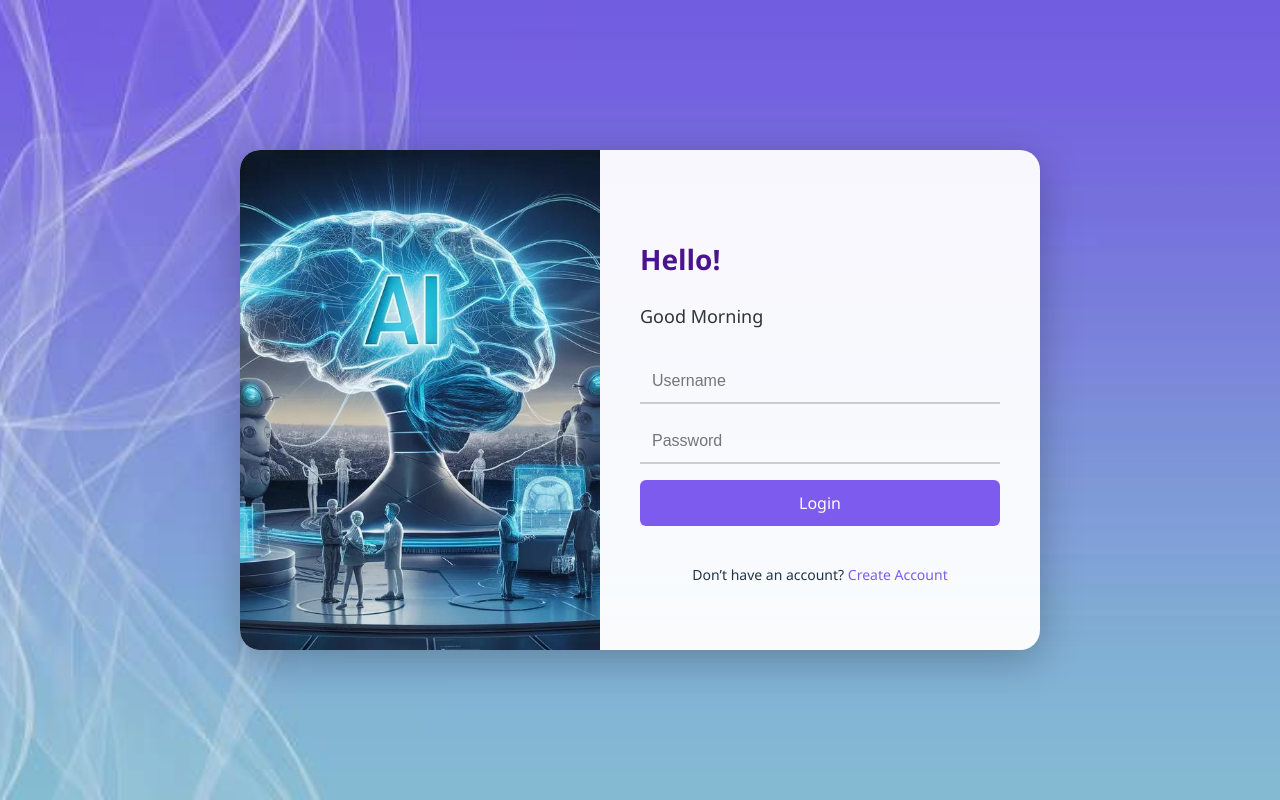
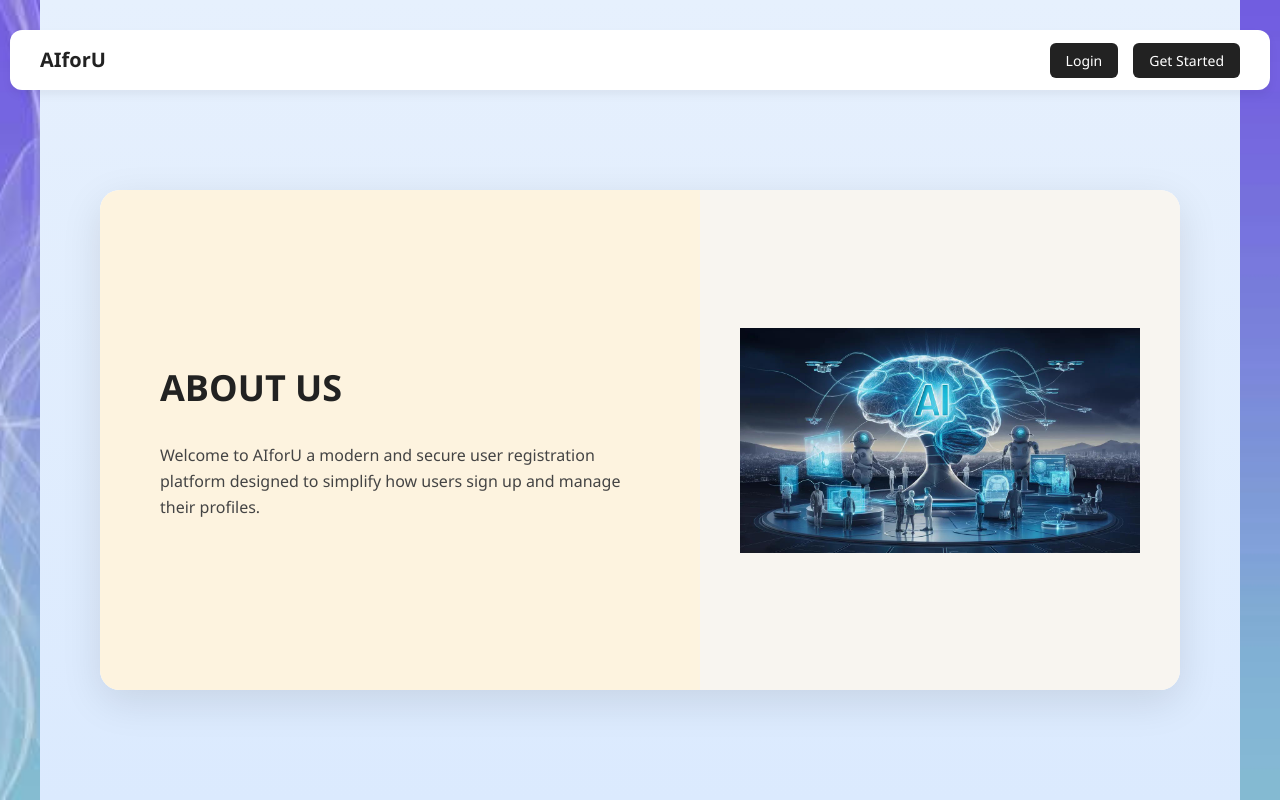
Before and after one commit to Vasnitha16/Register_Web_App, a React (Vite) app in the folder frontend/: page / in a window 1280 px wide. Before the commit this address led to /login. Built offline with nearby package versions, Linux system fonts and the light colour scheme.

Commit message:
commit about

```diff
--- /dev/null
+++ b/frontend/src/AboutPage.css
@@ -0,0 +1,104 @@
+/* Full page background */
+.about-page {
+  height: 100vh;
+  background: linear-gradient(to bottom, #e6f0fd, #dbeafe);
+  display: flex;
+  flex-direction: column;
+  align-items: center;
+  justify-content: flex-start;
+  font-family: 'Segoe UI', Tahoma, Geneva, Verdana, sans-serif;
+}
+
+/* Top navigation bar */
+.navbar {
+  width: 100%;
+  max-width: 1200px;
+  height: 60px;
+  background-color: #fff;
+  margin-top: 30px;
+  border-radius: 12px;
+  box-shadow: 0 5px 10px rgba(0,0,0,0.05);
+  display: flex;
+  align-items: center;
+  justify-content: space-between;
+  padding: 0 30px;
+}
+
+.navbar-left span {
+  margin-right: 20px;
+  font-size: 14px;
+  cursor: pointer;
+  color: #333;
+}
+
+.navbar-center {
+  font-size: 20px;
+  font-weight: bold;
+  color: #222;
+}
+
+.navbar-right button {
+  margin-left: 15px;
+  padding: 8px 16px;
+  font-size: 14px;
+  border: none;
+  border-radius: 6px;
+  background-color: #222;
+  color: white;
+  cursor: pointer;
+}
+
+.navbar-right button:hover {
+  background-color: #444;
+}
+
+/* Main rectangle */
+.about-card {
+  width: 90%;
+  max-width: 1200px;
+  height: 500px;
+  background-color: white;
+  margin-top: 100px;
+  border-radius: 20px;
+  display: flex;
+  overflow: hidden;
+  box-shadow: 0 12px 40px rgba(0, 0, 0, 0.1);
+}
+
+/* Left side (text) */
+.about-left {
+  flex: 1;
+  background-color: #fdf3df;
+  padding: 60px;
+  display: flex;
+  flex-direction: column;
+  justify-content: center;
+}
+
+.about-left h1 {
+  font-size: 36px;
+  font-weight: 700;
+  color: #222;
+  margin-bottom: 20px;
+}
+
+.about-left p {
+  font-size: 16px;
+  color: #444;
+  line-height: 1.6;
+}
+
+/* Right side (image) */
+.about-right {
+  flex: 1;
+  background-color: #f8f5f0;
+  display: flex;
+  justify-content: center;
+  align-items: center;
+}
+
+.about-right img {
+  width: 100%;
+  max-width: 400px;
+  object-fit: contain;
+}
--- /dev/null
+++ b/frontend/src/AboutPage.jsx
@@ -0,0 +1,34 @@
+import React from 'react';
+import { useNavigate } from 'react-router-dom';
+import './AboutPage.css';
+import aboutVisual from './assets/Login.png'; // image of hands holding drinks
+
+function AboutPage() {
+  const navigate = useNavigate();
+
+  return (
+    <div className="about-page">
+      <div className="navbar">
+        <div className="navbar-center">AIforU</div>
+        <div className="navbar-right">
+          <button onClick={() => navigate('/login')}>Login</button>
+          <button onClick={() => navigate('/register')}>Get Started</button>
+        </div>
+      </div>
+
+      <div className="about-card">
+        <div className="about-left">
+          <h1>ABOUT US</h1>
+          <p>
+            Welcome to AIforU a modern and secure user registration platform designed to simplify how users sign up and manage their profiles.
+          </p>
+        </div>
+        <div className="about-right">
+          <img src={aboutVisual}  />
+        </div>
+      </div>
+    </div>
+  );
+}
+
+export default AboutPage;
--- a/frontend/src/App.jsx
+++ b/frontend/src/App.jsx
@@ -1,5 +1,6 @@
 import React from 'react';
-import { BrowserRouter as Router, Routes, Route, Navigate } from 'react-router-dom';
+import { BrowserRouter as Router, Routes, Route } from 'react-router-dom';
+import AboutPage from './AboutPage';
 import LoginPage from './LoginPage';
 import RegisterPage from './RegisterPage';
 
@@ -7,10 +8,9 @@ function App() {
   return (
     <Router>
       <Routes>
-        <Route path="/" element={<Navigate to="/login" />} />
+        <Route path="/" element={<AboutPage />} />
         <Route path="/login" element={<LoginPage />} />
         <Route path="/register" element={<RegisterPage />} />
-        {/* You can add dashboard or other protected routes here */}
       </Routes>
     </Router>
   );
--- a/frontend/src/Login.css
+++ b/frontend/src/Login.css
@@ -72,7 +72,9 @@ body, html {
   font-size: 16px;
   outline: none;
   background: transparent;
+  color: black;
 }
+
 
 .auth-input:focus {
   border-bottom: 2px solid #7e5bef;
@@ -96,14 +98,16 @@ body, html {
 
 /* Footer link */
 .auth-footer {
-  font-size: 14px;
+  font-size: 18px;
   text-align: center;
   margin-top: 12px;
+  color : black
 }
 
 .auth-footer a {
   color: #7e5bef;
   text-decoration: none;
+  font-size: 18px;
 }
 
 .auth-footer a:hover {
--- a/frontend/src/LoginPage.jsx
+++ b/frontend/src/LoginPage.jsx
@@ -2,7 +2,7 @@ import React, { useState } from 'react';
 import axios from 'axios';
 import { useNavigate } from 'react-router-dom';
 import './Login.css';
-import illustration from './assets/Login.png'; // ✅ your image file
+import illustration from './assets/Login.png';
 
 function LoginPage() {
   const [username, setUsername] = useState('');
--- a/frontend/src/RegisterPage.jsx
+++ b/frontend/src/RegisterPage.jsx
@@ -2,7 +2,7 @@ import React, { useState } from 'react';
 import axios from 'axios';
 import { useNavigate } from 'react-router-dom';
 import './Login.css';
-import illustration from './assets/Login.png'; // Use same or different image
+import illustration from './assets/Login.png';
 
 function RegisterPage() {
   const [username, setUsername] = useState('');
@@ -29,7 +29,6 @@ function RegisterPage() {
     <div className="auth-wrapper">
       <div className="auth-left">
         <img src={illustration} alt="Illustration" />
-        <p>Create an account to get started</p>
       </div>
       <div className="auth-right">
         <h2 className="auth-title">Welcome!</h2>
@@ -55,7 +54,7 @@ function RegisterPage() {
         </form>
         <p className="auth-message">{message}</p>
         <div className="auth-footer">
-          Already have an account? <a href="/login">Login</a>
+          Already have an Account!! <a href="/login">Login</a>
         </div>
       </div>
     </div>
```
Also changed, not shown: 1 other file (tests, documents, lock files or other folders).
